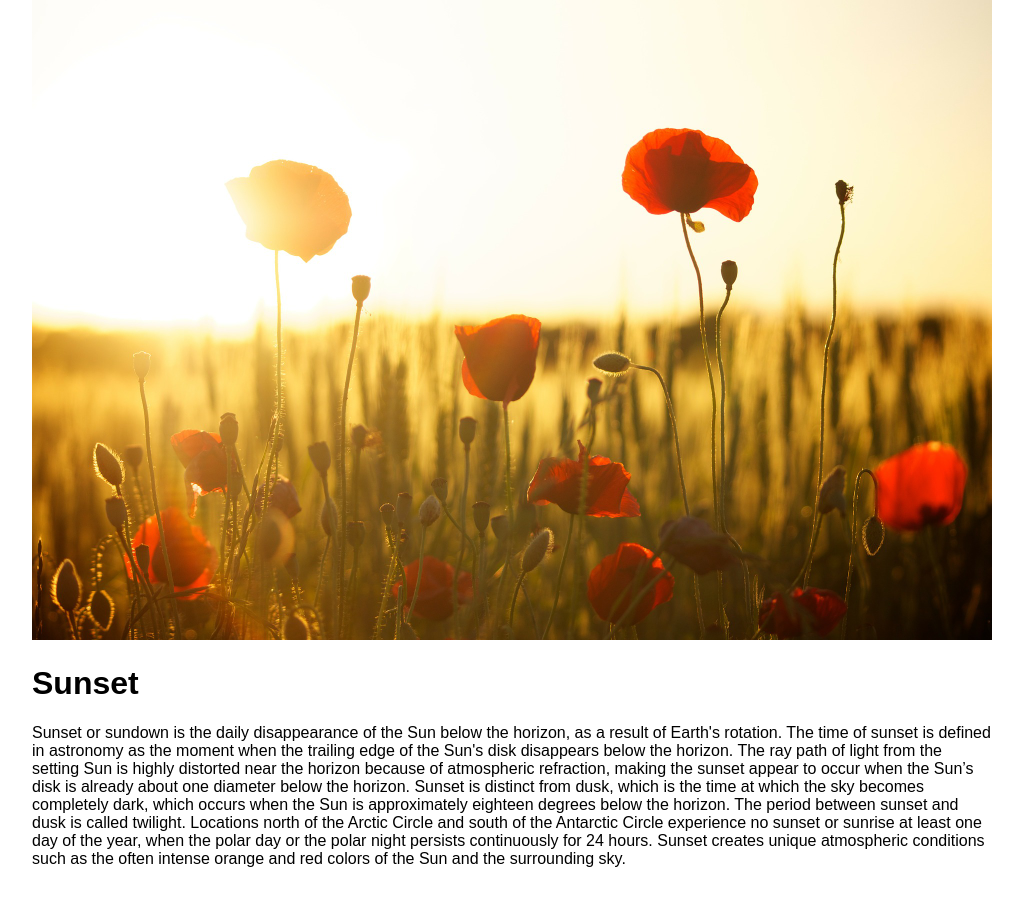
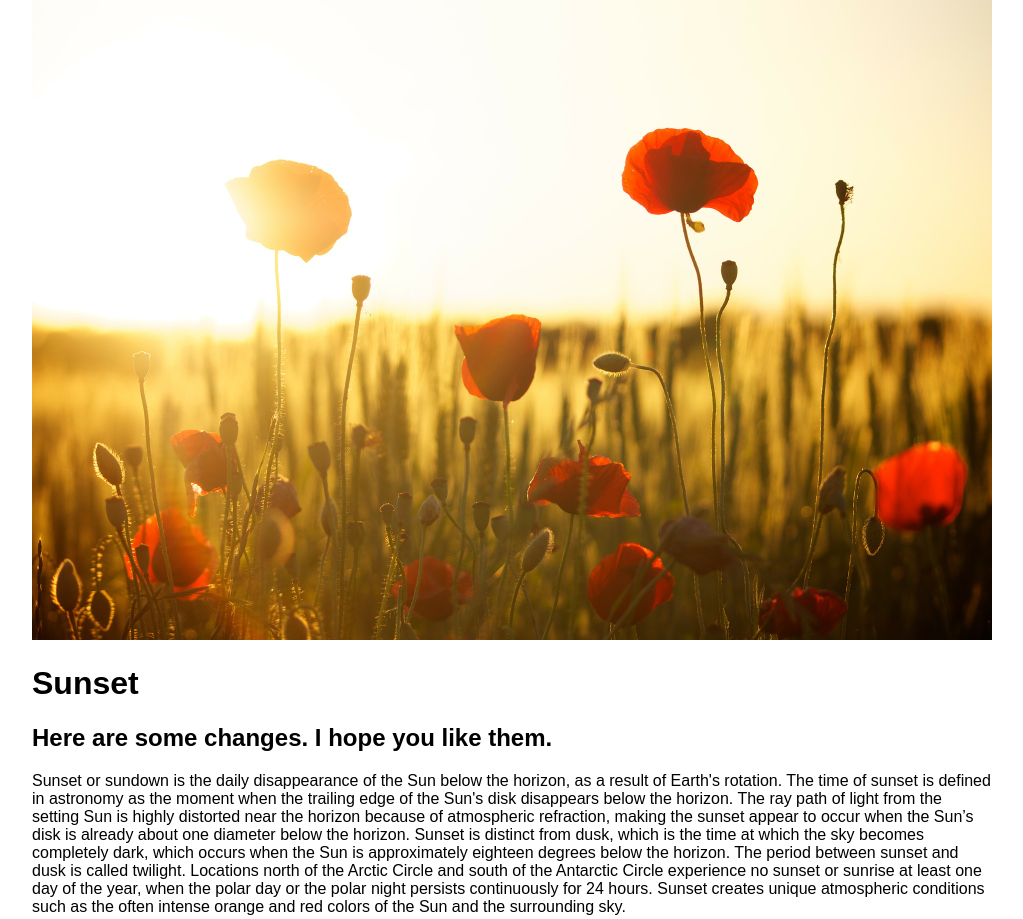
Before and after one commit to kristensew/version-control, a plain HTML site: page index.html in a window 1280 px wide. Shown: the whole page, without its empty margins (128-1151 px from the left). Drawn offline with Linux system fonts and the light colour scheme.

Commit message:
Added h2

```diff
--- a/index.html
+++ b/index.html
@@ -13,6 +13,7 @@
 <img class="sunset" src="sunset.jpg" alt="banner">
 
 <h1>Sunset</h1>
+<h2>Here are some changes. I hope you like them.</h2>
 <p>
 Sunset or sundown is the daily disappearance of the Sun below the horizon, as a result of Earth's rotation.
 
```
